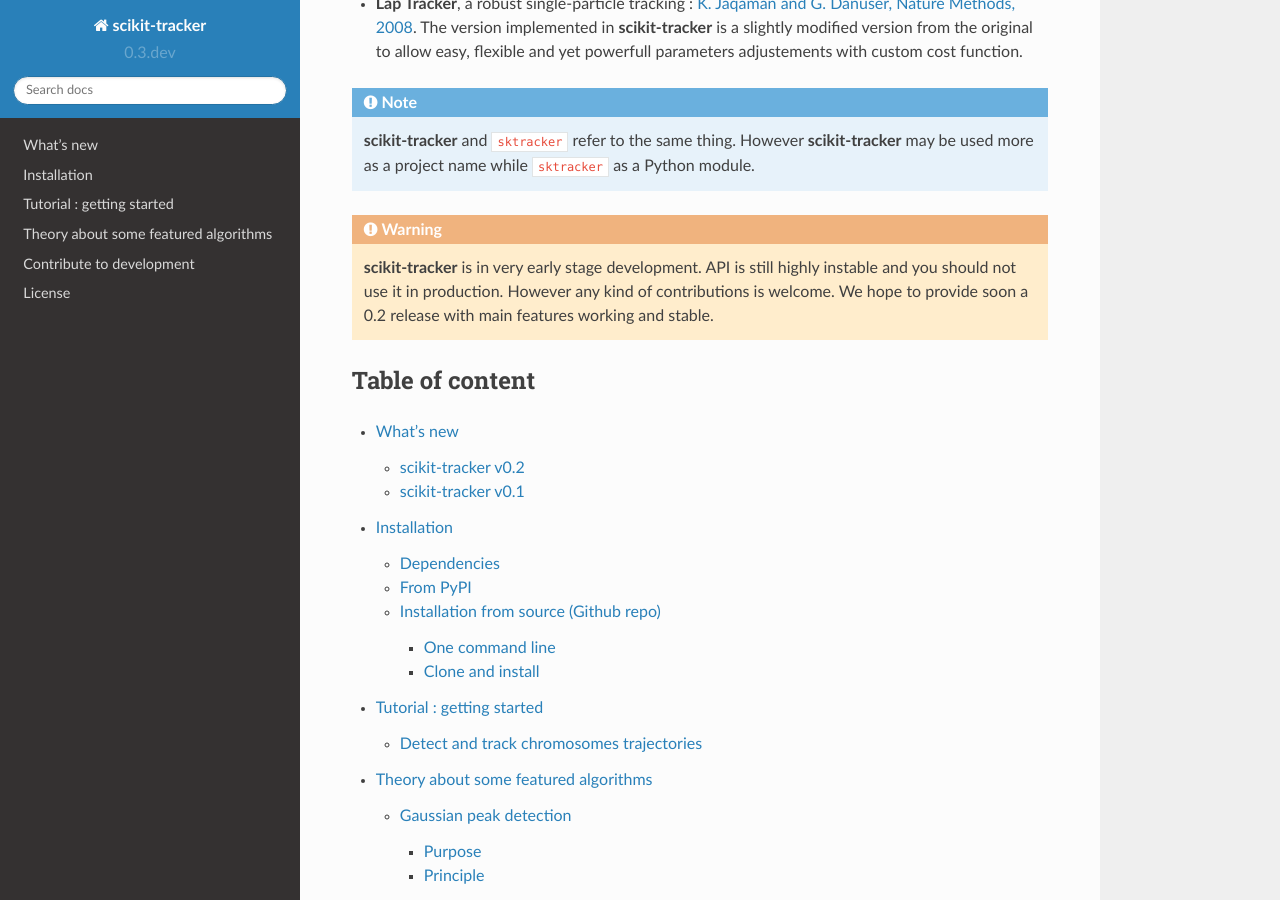
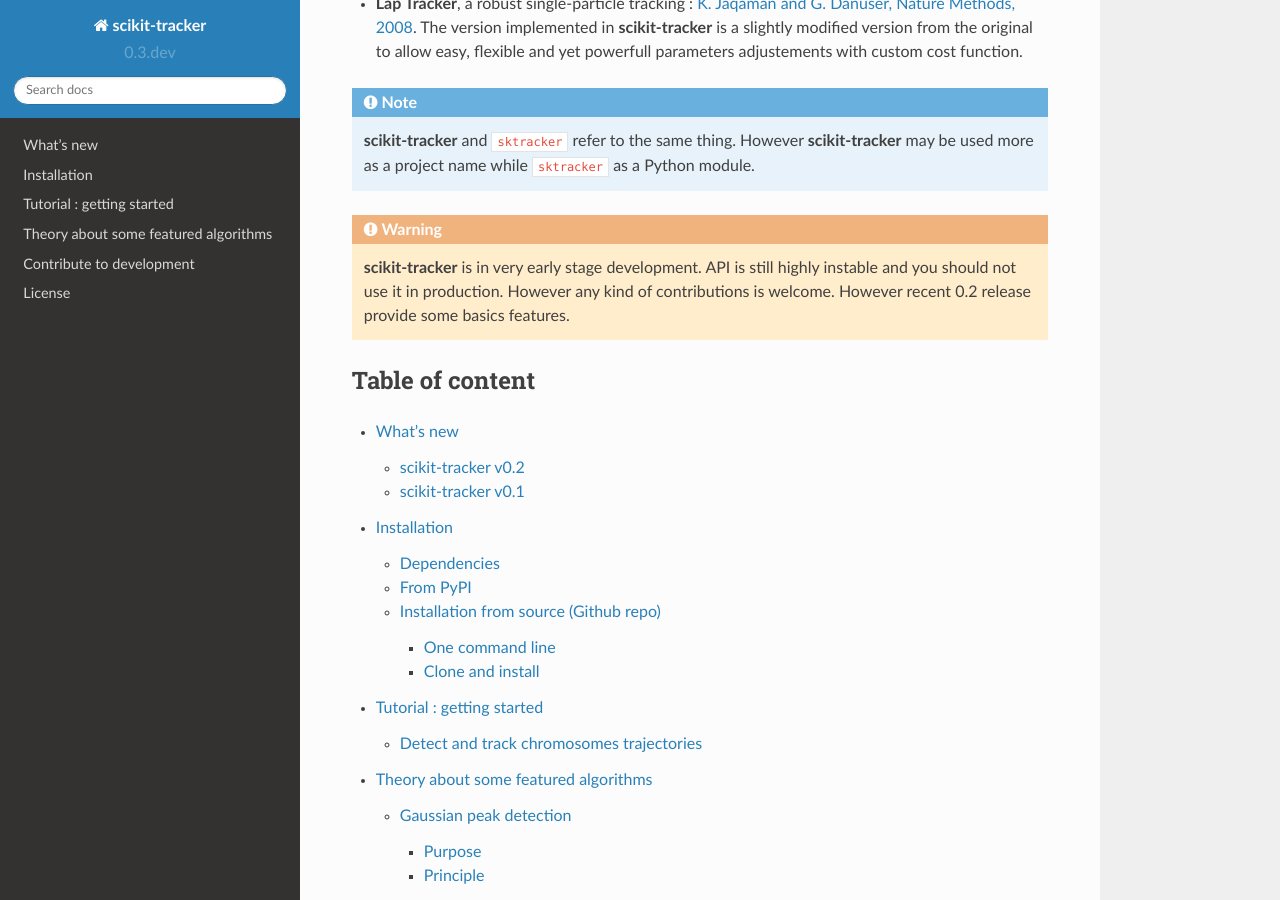
Before and after one commit to bnoi/scikit-tracker, a Sphinx documentation site: the page built from doc/source/index.txt, in a window 1280 px wide and 900 px high, scrolled down 550 px. Built offline with Sphinx 7.4.7 and the Read the Docs theme 2.0.0, drawn with Linux system fonts in a browser that asks for light colours; pages that are not in the unit, such as notebooks, are missing from menus.

Commit message:
Update arning message

```diff
--- a/doc/source/index.txt
+++ b/doc/source/index.txt
@@ -48,7 +48,7 @@
 
 .. warning::
 
-    **scikit-tracker** is in very early stage development. API is still highly instable and you should not use it in production. However any kind of contributions is welcome. We hope to provide soon a 0.2 release with main features working and stable.
+    **scikit-tracker** is in very early stage development. API is still highly instable and you should not use it in production. However any kind of contributions is welcome. However recent 0.2 release provide some basics features.
 
 Table of content
 ----------------
```
Also changed, not shown: README.md (+1 -1 lines).
